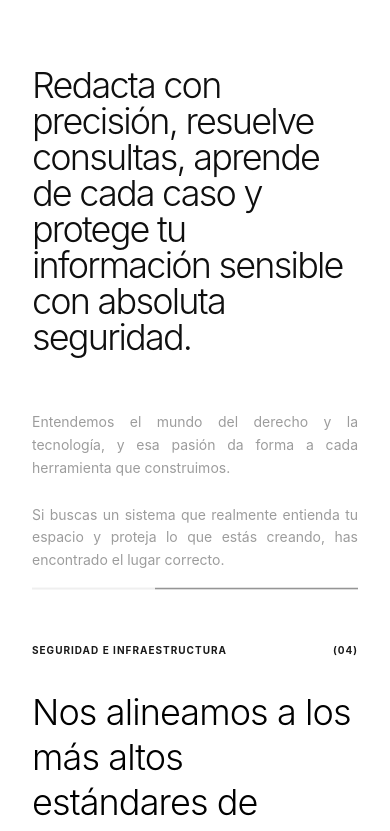
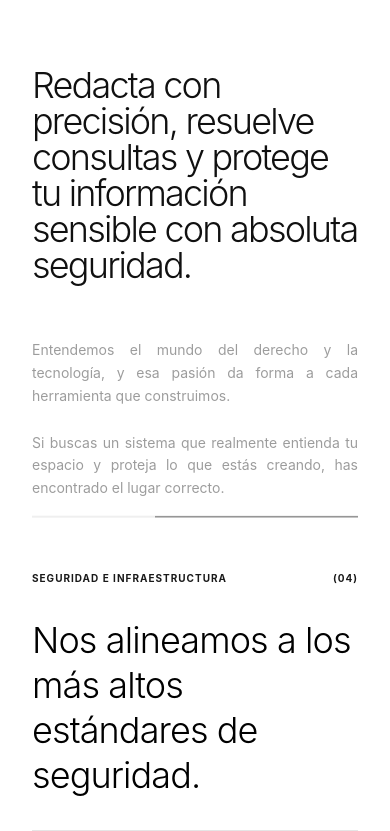
Before and after one commit to cbeuvrin/iudex, a React (Vite) app in the folder app/: page / in a window 390 px wide. Shown: the part 4300-5131 px from the top of the page. Built offline with nearby package versions, Linux system fonts and the light colour scheme.

Commit message:
style: shorten features phrase on mobile to 3 parts for cleaner layout

```diff
--- a/app/src/App.tsx
+++ b/app/src/App.tsx
@@ -1431,11 +1431,13 @@ function App() {
             {/* Key verb - always black */}
             <span style={{ color: 'black', transition: 'color 1.2s ease' }}>resuelve</span>{" "}
             {/* Filler */}
-            <span style={{ color: featuresProgress > 0.8 ? 'rgba(0,0,0,0.12)' : 'black', transition: 'color 1.2s ease' }}>consultas,</span>{" "}
+            <span style={{ color: featuresProgress > 0.8 ? 'rgba(0,0,0,0.12)' : 'black', transition: 'color 1.2s ease' }}>consultas</span>{" "}
+            <span className="hidden md:inline" style={{ color: featuresProgress > 0.8 ? 'rgba(0,0,0,0.12)' : 'black', transition: 'color 1.2s ease' }}>,</span>{" "}
             {/* Key verb - always black */}
-            <span style={{ color: 'black', transition: 'color 1.2s ease' }}>aprende</span>{" "}
+            <span className="hidden md:inline" style={{ color: 'black', transition: 'color 1.2s ease' }}>aprende</span>{" "}
             {/* Filler */}
-            <span style={{ color: featuresProgress > 0.8 ? 'rgba(0,0,0,0.12)' : 'black', transition: 'color 1.2s ease' }}>de cada caso y</span>{" "}
+            <span className="hidden md:inline" style={{ color: featuresProgress > 0.8 ? 'rgba(0,0,0,0.12)' : 'black', transition: 'color 1.2s ease' }}>de cada caso y</span>{" "}
+            <span className="md:hidden" style={{ color: 'black', transition: 'color 1.2s ease' }}>y</span>{" "}
             {/* Key verb - always black */}
             <span style={{ color: 'black', transition: 'color 1.2s ease' }}>protege</span>{" "}
             {/* Filler */}
```
